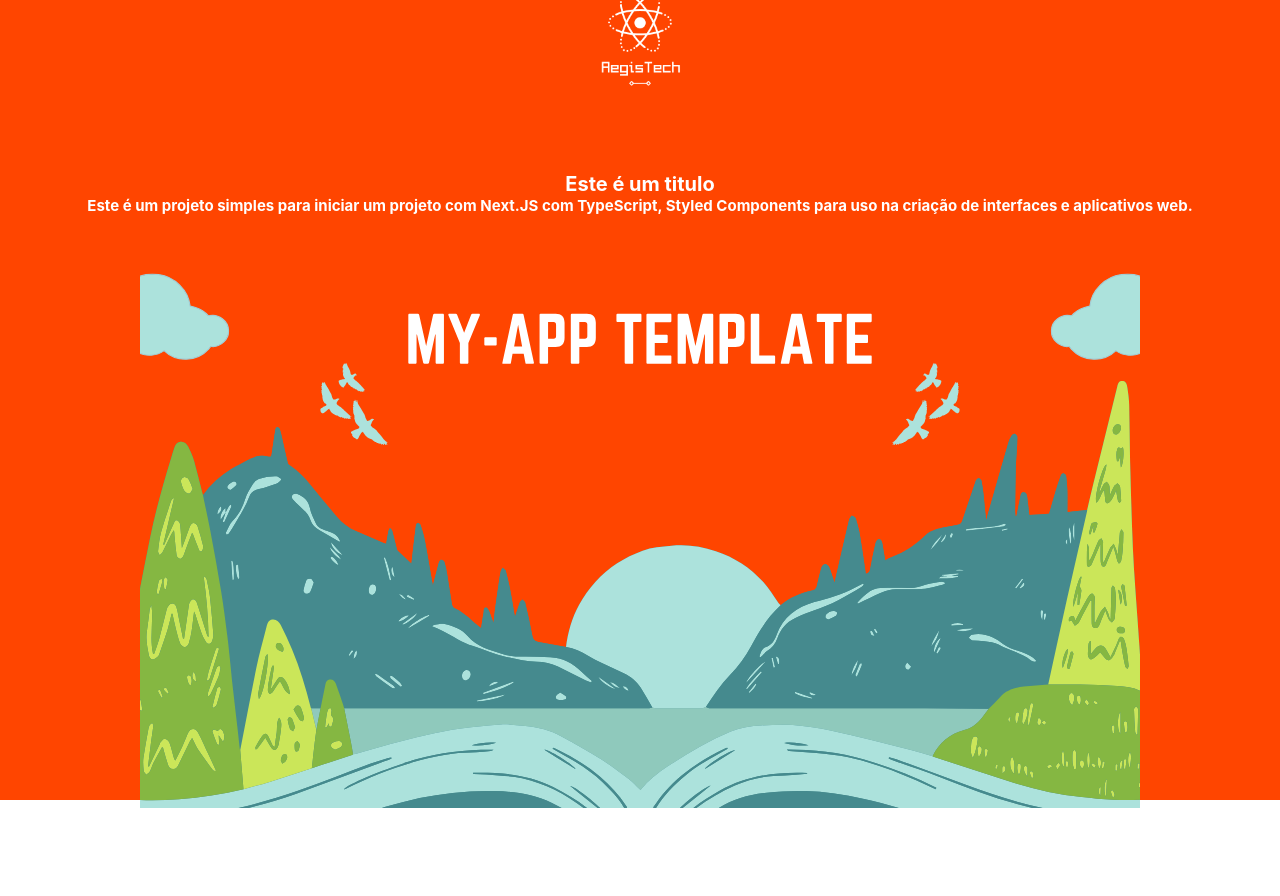
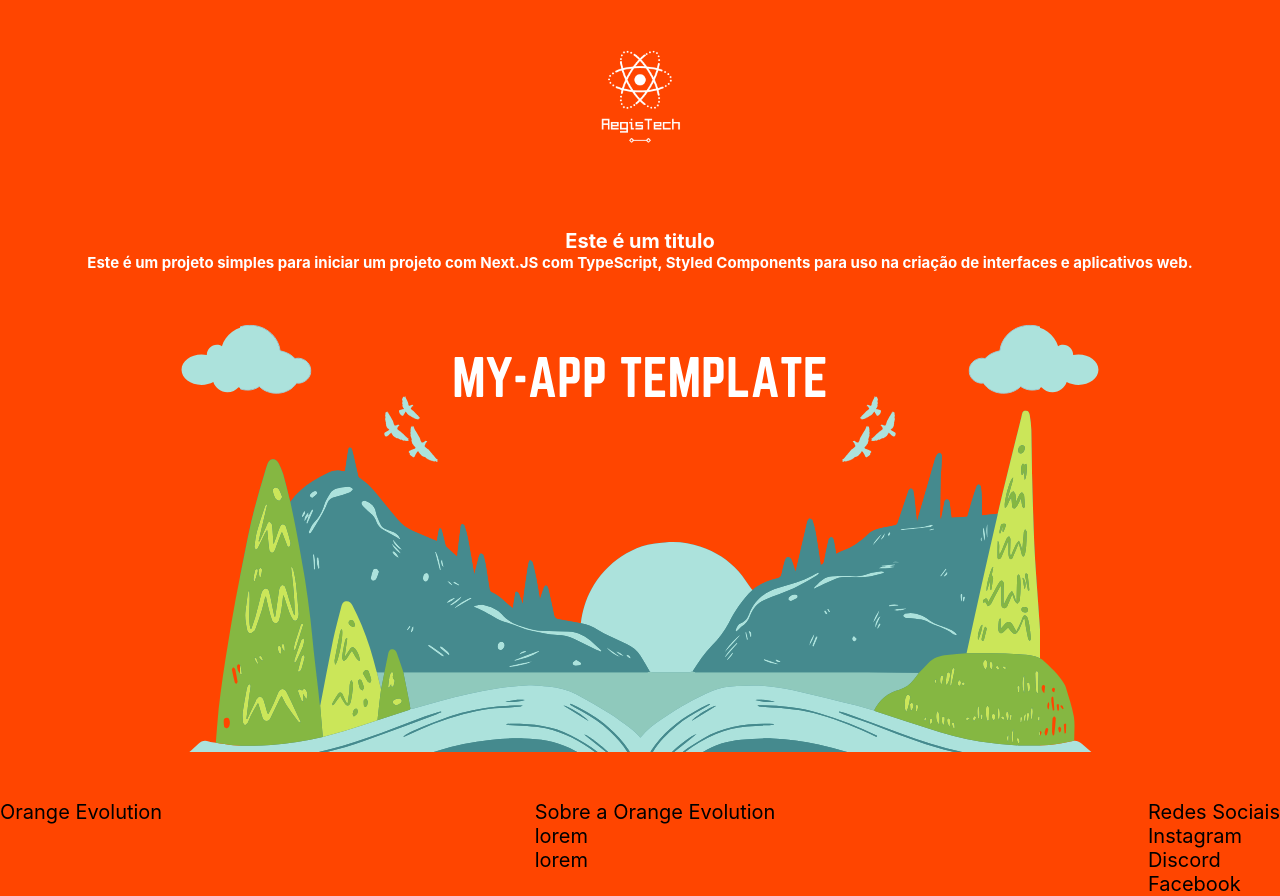
Before and after one commit to orange-squad28/orange-evolution-front, a Next.js app: page / in a window 1280 px wide. Before the commit the page ends 808 px from the top, so only its background shows below. Built offline with nearby package versions, Linux system fonts and the light colour scheme.

Commit message:
criando estrutura do footer

```diff
--- /dev/null
+++ b/src/components/Footer/Footer.module.css
@@ -0,0 +1,11 @@
+.listasRodape{
+    display: flex;
+    background-color: orangered;
+    font-size: 2rem;
+    justify-content: space-between;
+
+}
+
+.lista li{
+    list-style: none;
+}
--- /dev/null
+++ b/src/components/Footer/index.tsx
@@ -0,0 +1,29 @@
+import style from "./Footer.module.css"
+
+function Footer (){
+    return(
+        <>
+        <footer className={style.listasRodape}>
+        <ul className={style.lista}>
+            <li>Orange Evolution</li>
+        </ul>
+
+        <ul  className={style.lista}>
+            <li>Sobre a Orange Evolution</li>
+            <li>lorem</li>
+            <li>lorem</li>
+        </ul>
+        <ul  className={style.lista}>
+            <li>Redes Sociais</li>
+            <li>Instagram</li>
+            <li>Discord</li>
+            <li> Facebook</li>
+        </ul>
+
+
+        </footer>
+        </>
+    )
+}
+
+export default Footer
--- a/src/components/Main/Main.module.css
+++ b/src/components/Main/Main.module.css
@@ -27,4 +27,5 @@
   margin-top: 3rem;
   margin-bottom: 4rem;
   width: min(100rem, 100%);
+  height: 45rem;
 }
--- a/src/components/Main/index.tsx
+++ b/src/components/Main/index.tsx
@@ -1,8 +1,10 @@
+import Footer from '../Footer'
 import style from './Main.module.css'
 
 export default function Main() {
   return (
-    <main className={style.wrapper}>
+    <>
+  <main className={style.wrapper}>
       <img
         className={style.logo}
         src="/img/logo_day.png"
@@ -23,5 +25,7 @@ export default function Main() {
         alt="Uma montanha como caminho para a web"
       />
     </main>
+      <Footer/>
+    </>
   )
 }
```
